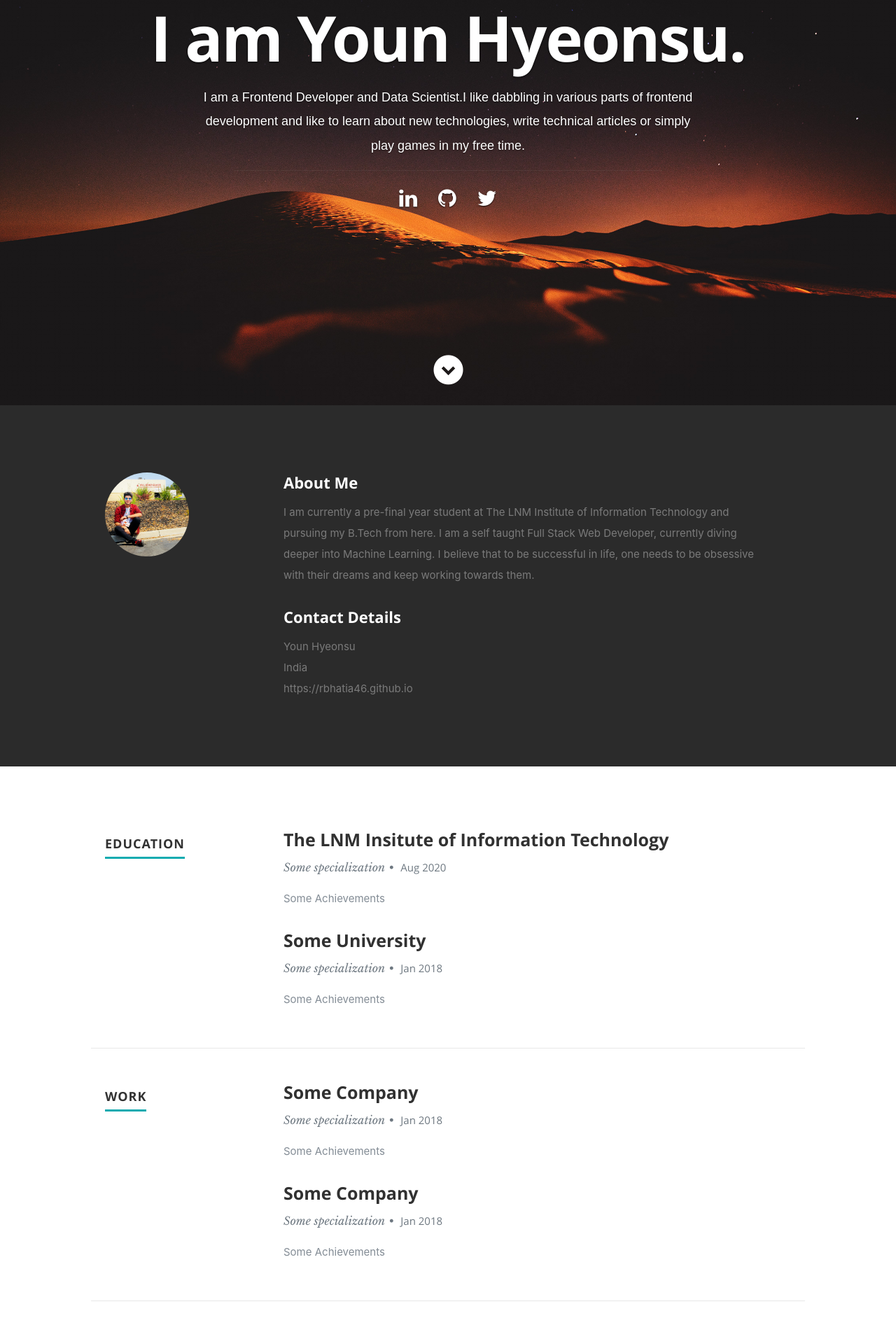
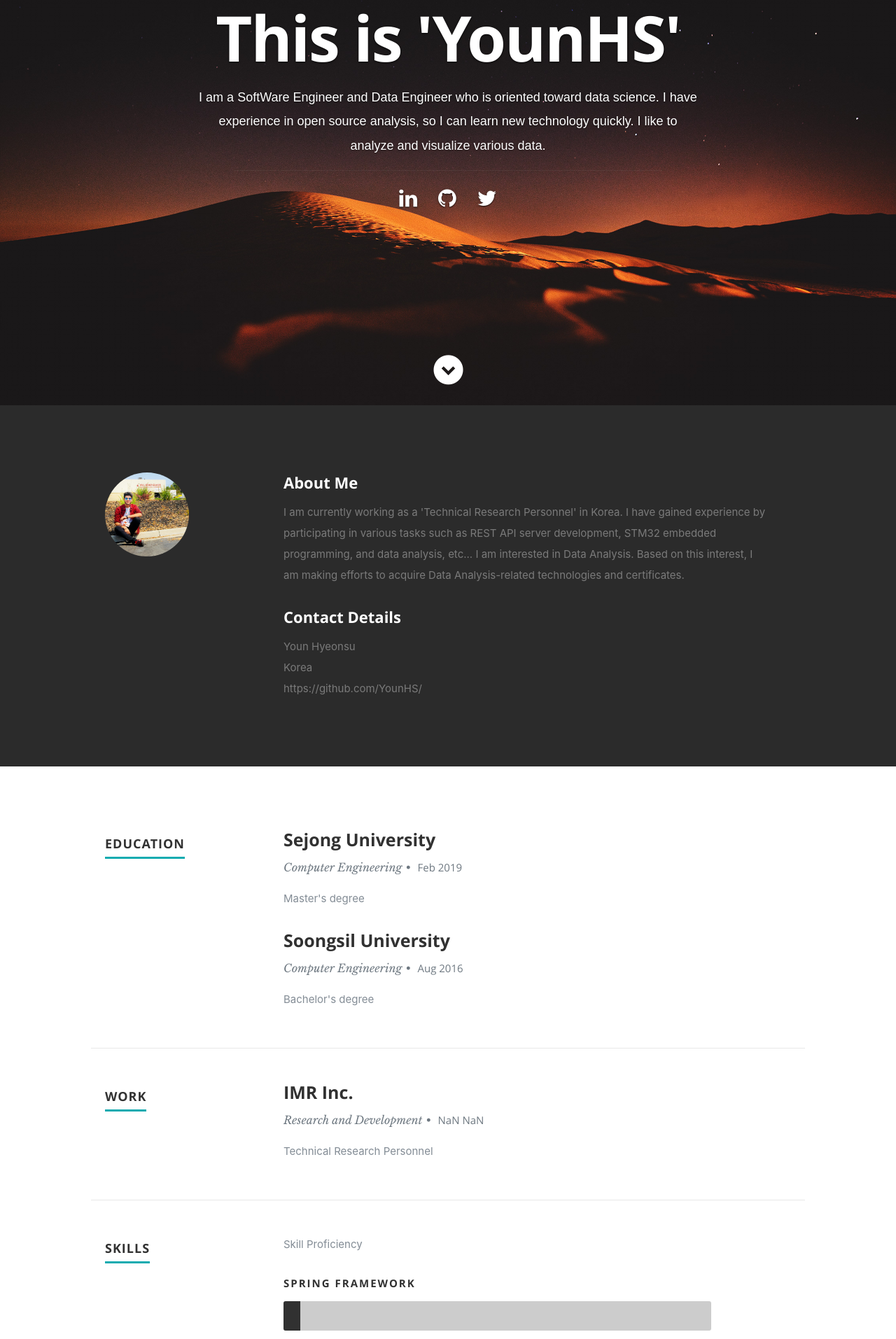
Before and after one commit to YounHS/react-deploy, a React (Create React App) app: page / in a window 1280 px wide. Shown: the part 221-2134 px from the top of the page at 70% size. Built offline with nearby package versions, Linux system fonts and the light colour scheme.

Commit message:
edit some info

```diff
--- a/src/components/Header.js
+++ b/src/components/Header.js
@@ -1,51 +1,83 @@
 import React, { Component } from 'react';
 export default class Header extends Component {
-  render() {
-    let resumeData = this.props.resumeData;
-    return (
-      <React.Fragment>
+    render() {
+        let resumeData = this.props.resumeData;
+        return ( <
+            React.Fragment >
 
-      <header id="home">
-         <nav id="nav-wrap">
-            <a className="mobile-btn" href="#nav-wrap" title="Show navigation">Show navigation</a>
-          <a className="mobile-btn" href="#" title="Hide navigation">Hide navigation</a>
-            <ul id="nav" className="nav">
-               <li className="current"><a className="smoothscroll" href="#home">Home</a></li>
-               <li><a className="smoothscroll" href="#about">About</a></li>
-             <li><a className="smoothscroll" href="#resume">Resume</a></li>
-               <li><a className="smoothscroll" href="#portfolio">Works</a></li>
-               <li><a className="smoothscroll" href="#testimonials">Testimonials</a></li>
-               <li><a className="smoothscroll" href="#contact">Contact</a></li>
-            </ul>
-         </nav>
+            <
+            header id = "home" >
+            <
+            nav id = "nav-wrap" >
+            <
+            a className = "mobile-btn"
+            href = "#nav-wrap"
+            title = "Show navigation" > Show navigation < /a> <
+            a className = "mobile-btn"
+            href = "#"
+            title = "Hide navigation" > Hide navigation < /a> <
+            ul id = "nav"
+            className = "nav" >
+            <
+            li className = "current" > < a className = "smoothscroll"
+            href = "#home" > Home < /a></li >
+            <
+            li > < a className = "smoothscroll"
+            href = "#about" > About < /a></li >
+            <
+            li > < a className = "smoothscroll"
+            href = "#resume" > Resume < /a></li >
+            <
+            li > < a className = "smoothscroll"
+            href = "#portfolio" > Works < /a></li >
+            <
+            li > < a className = "smoothscroll"
+            href = "#testimonials" > Testimonials < /a></li >
+            <
+            li > < a className = "smoothscroll"
+            href = "#contact" > Contact < /a></li >
+            <
+            /ul> <
+            /nav>
 
-         <div className="row banner">
-            <div className="banner-text">
-               <h1 className="responsive-headline">I am {resumeData.name}.</h1>
-               <h3 style={{color:'#fff', fontFamily:'sans-serif '}}>I am a {resumeData.role}.{resumeData.roleDescription}
-               </h3>
-               <hr/>
-               <ul className="social">
-                  {
-                    resumeData.socialLinks && resumeData.socialLinks.map(item =>{
-                      return(
-                              <li key={item.name}>
-                                <a href={item.url} target="_blank"><i className={item.className}></i></a>
-                              </li>
-                            )
-                          }
+            <
+            div className = "row banner" >
+            <
+            div className = "banner-text" >
+            <
+            h1 className = "responsive-headline" > This is 'YounHS' < /h1> <
+            h3 style = {
+                { color: '#fff', fontFamily: 'sans-serif ' } } > I am a { resumeData.role }. { resumeData.roleDescription } <
+            /h3> <
+            hr / >
+            <
+            ul className = "social" > {
+                resumeData.socialLinks && resumeData.socialLinks.map(item => {
+                    return ( <
+                        li key = { item.name } >
+                        <
+                        a href = { item.url }
+                        target = "_blank" > < i className = { item.className } > < /i></a >
+                        <
+                        /li>
                     )
-                  }
-               </ul>
-            </div>
-         </div>
+                })
+            } <
+            /ul> <
+            /div> <
+            /div>
 
-         <p className="scrolldown">
-            <a className="smoothscroll" href="#about"><i className="icon-down-circle"></i></a>
-         </p>
+            <
+            p className = "scrolldown" >
+            <
+            a className = "smoothscroll"
+            href = "#about" > < i className = "icon-down-circle" > < /i></a >
+            <
+            /p>
 
-      </header>
-      </React.Fragment>
-    );
-  }
+            <
+            /header> <
+            /React.Fragment>
+        );
+    }
 }
--- a/src/components/Portfolio.js
+++ b/src/components/Portfolio.js
@@ -1,36 +1,47 @@
 import React, { Component } from 'react';
 export default class Porfolio extends Component {
-  render() {
-    let resumeData = this.props.resumeData;
-    return (
-      <section id="portfolio">
-      <div className="row">
-        <div className="twelve columns collapsed">
-          <h1>Check Out Some of My Works.</h1>
-          <div id="portfolio-wrapper" className="bgrid-quarters s-bgrid-thirds cf">
-          {
-            resumeData.portfolio && resumeData.portfolio.map((item)=>{
-              return(
-                <div className="columns portfolio-item">
-                  <div className="item-wrap">
-                    <a href="#modal-01">
-                      <img src={`${item.imgurl}`} className="item-img"/>
-                      <div className="overlay">
-                        <div className="portfolio-item-meta">
-                          <h5>{item.name}</h5>
-                          <p>{item.description}</p>
-                        </div>
-                      </div>
-                    </a>
-                  </div>
-                </div>
-              )
-            })
-          }
-          </div>
-        </div>
-      </div>
-  </section>
+    render() {
+        let resumeData = this.props.resumeData;
+        return ( <
+            section id = "portfolio" >
+            <
+            div className = "row" >
+            <
+            div className = "twelve columns collapsed" >
+            <
+            h1 > PROJECT HISTORY < /h1> <
+            div id = "portfolio-wrapper"
+            className = "bgrid-quarters s-bgrid-thirds cf" > {
+                resumeData.portfolio && resumeData.portfolio.map((item) => {
+                    return ( <
+                        div key = { `${item.name}` }
+                        className = "columns portfolio-item" >
+                        <
+                        div className = "item-wrap" >
+                        <
+                        a href = "#modal-01" >
+                        <
+                        img src = { `${item.imgurl}` }
+                        className = "item-img" / >
+                        <
+                        div className = "overlay" >
+                        <
+                        div className = "portfolio-item-meta" >
+                        <
+                        h5 > { item.name } < /h5> <
+                        p > { item.description } < /p> <
+                        /div> <
+                        /div> <
+                        /a> <
+                        /div> <
+                        /div>
+                    )
+                })
+            } <
+            /div> <
+            /div> <
+            /div> <
+            /section>
         );
-  }
+    }
 }
--- a/src/resumeData.js
+++ b/src/resumeData.js
@@ -1,10 +1,10 @@
 let resumeData = {
     "imagebaseurl": "https://YounHS.github.io/",
     "name": "Youn Hyeonsu",
-    "role": "Frontend Developer and Data Scientist",
+    "role": "SoftWare Engineer and Data Engineer who is oriented toward data science",
     "linkedinId": "Your LinkedIn Id",
     "skypeid": "Your skypeid",
-    "roleDescription": "I like dabbling in various parts of frontend development and like to learn about new technologies, write technical articles or simply play games in my free time.",
+    "roleDescription": "I have experience in open source analysis, so I can learn new technology quickly. I like to analyze and visualize various data.",
     "socialLinks": [{
             "name": "linkedin",
             "url": "https://www.linkedin.com/in/rahul-bhatia-67ba08121/",
@@ -21,69 +21,70 @@ let resumeData = {
             "className": "fa fa-twitter"
         }
     ],
-    "aboutme": "I am currently a pre-final year student at The LNM Institute of Information Technology and pursuing my B.Tech from here. I am a self taught Full Stack Web Developer, currently diving deeper into Machine Learning. I believe that to be successful in life, one needs to be obsessive with their dreams and keep working towards them.",
-    "address": "India",
-    "website": "https://rbhatia46.github.io",
+    "aboutme": "I am currently working as a 'Technical Research Personnel' in Korea. I have gained experience by participating in various tasks such as REST API server development, STM32 embedded programming, and data analysis, etc... I am interested in Data Analysis. Based on this interest, I am making efforts to acquire Data Analysis-related technologies and certificates.",
+    "address": "Korea",
+    "website": "https://github.com/YounHS/",
     "education": [{
-            "UniversityName": "The LNM Insitute of Information Technology",
-            "specialization": "Some specialization",
-            "MonthOfPassing": "Aug",
-            "YearOfPassing": "2020",
-            "Achievements": "Some Achievements"
+            "UniversityName": "Sejong University",
+            "specialization": "Computer Engineering",
+            "MonthOfPassing": "Feb",
+            "YearOfPassing": "2019",
+            "Achievements": "Master's degree"
         },
         {
-            "UniversityName": "Some University",
-            "specialization": "Some specialization",
-            "MonthOfPassing": "Jan",
-            "YearOfPassing": "2018",
-            "Achievements": "Some Achievements"
+            "UniversityName": "Soongsil University",
+            "specialization": "Computer Engineering",
+            "MonthOfPassing": "Aug",
+            "YearOfPassing": "2016",
+            "Achievements": "Bachelor's degree"
         }
     ],
     "work": [{
-            "CompanyName": "Some Company",
-            "specialization": "Some specialization",
-            "MonthOfLeaving": "Jan",
-            "YearOfLeaving": "2018",
-            "Achievements": "Some Achievements"
+        "CompanyName": "IMR Inc.",
+        "specialization": "Research and Development",
+        "MonthOfLeaving": "NaN",
+        "YearOfLeaving": "NaN",
+        "Achievements": "Technical Research Personnel"
+    }],
+    "skillsDescription": "Skill Proficiency",
+    "skills": [{
+            "skillname": "Spring Framework"
         },
         {
-            "CompanyName": "Some Company",
-            "specialization": "Some specialization",
-            "MonthOfLeaving": "Jan",
-            "YearOfLeaving": "2018",
-            "Achievements": "Some Achievements"
-        }
-    ],
-    "skillsDescription": "Your skills here",
-    "skills": [{
-            "skillname": "HTML5"
+            "skillname": "Pandas"
         },
         {
-            "skillname": "CSS"
+            "skillname": "Scikit-Learn"
         },
         {
-            "skillname": "Reactjs"
+            "skillname": "PostGreSQL"
+        },
+        {
+            "skillname": "Docker"
+        },
+        {
+            "skillname": "Kubernetes"
         }
     ],
     "portfolio": [{
             "name": "project1",
             "description": "mobileapp",
-            "imgurl": "images/portfolio/phone.jpg"
+            "imgurl": "images/profilepic.jpg"
         },
         {
             "name": "project2",
             "description": "mobileapp",
-            "imgurl": "images/portfolio/project.jpg"
+            "imgurl": "images/portfolio/console.jpg"
         },
         {
             "name": "project3",
             "description": "mobileapp",
-            "imgurl": "images/portfolio/project2.png"
+            "imgurl": "images/portfolio/judah.png"
         },
         {
             "name": "project4",
             "description": "mobileapp",
-            "imgurl": "images/portfolio/phone.jpg"
+            "imgurl": "images/portfolio/retrocam.jpg"
         }
     ],
     "testimonials": [{
```
Also changed, not shown: public/index.html (+8 -3 lines), 2 other files (tests, documents, lock files or other folders).
